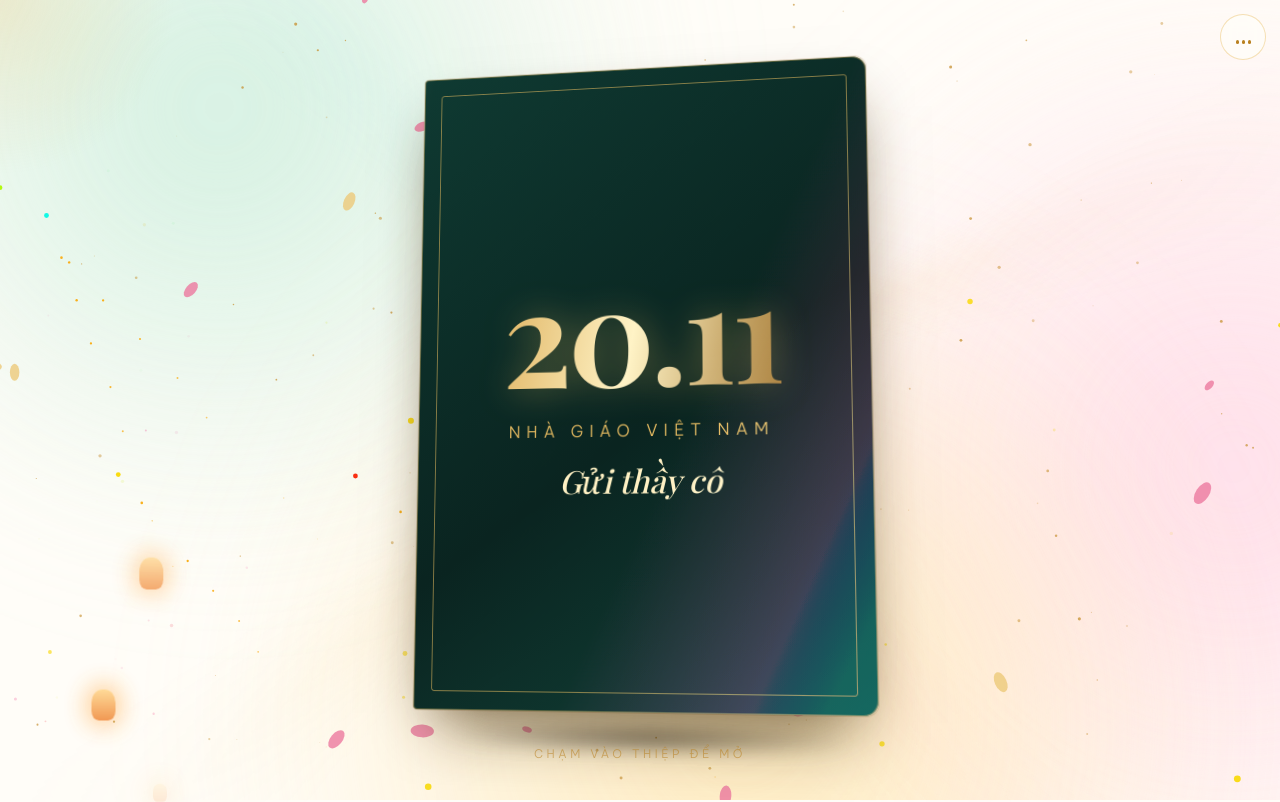
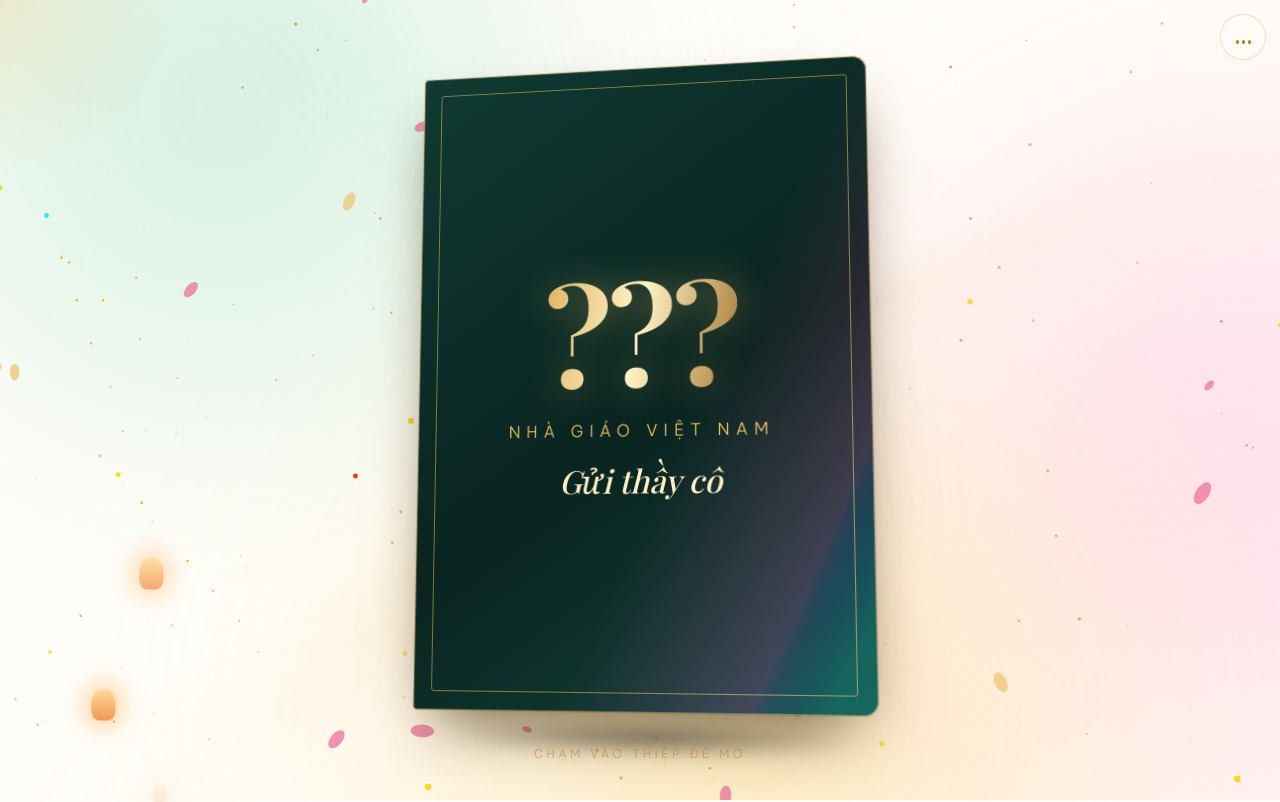
Before and after one commit to tiviboxx516-arch/2011, a plain HTML site: page index.html in a window 1280 px wide. Shown: the top 802 px of the page. Drawn offline with nearby package versions, Linux system fonts and the light colour scheme; animation ran at ten frames a second; a web font is replaced by a local one.

Commit message:
Update index.html

```diff
--- a/index.html
+++ b/index.html
@@ -163,7 +163,7 @@ background:radial-gradient(120% 80% at 50% 120%,#d7ecc3,transparent 60%),linear-
       <div class="cover" id="cover" role="button" tabindex="0" aria-label="Mở thiệp">
         <div class="face front">
           <span class="sweep"></span>
-          <div class="foil">20.11</div>
+          <div class="foil">???</div>
           <small>Nhà giáo Việt Nam</small>
           <em>Gửi thầy cô</em>
         </div>
```
